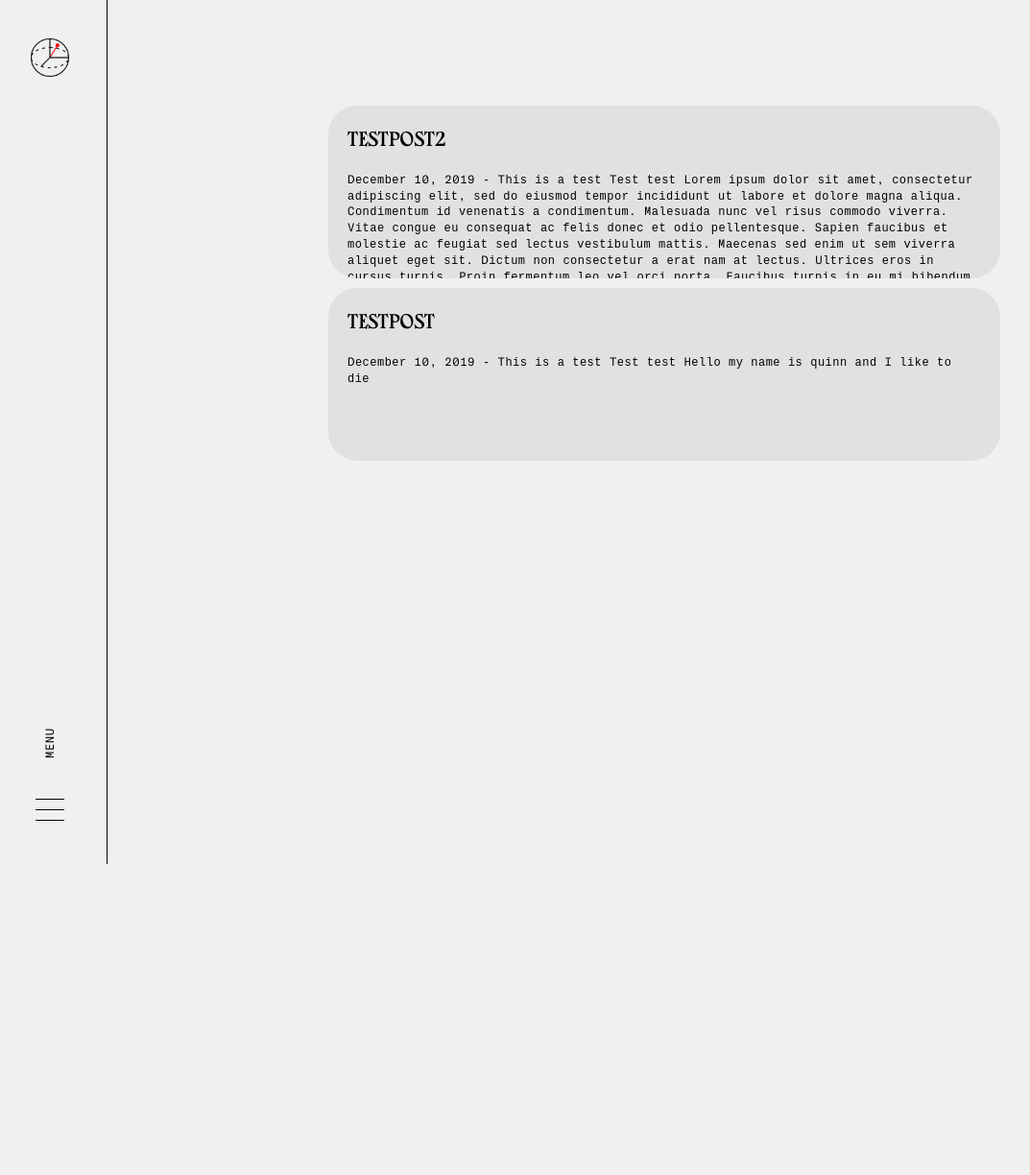
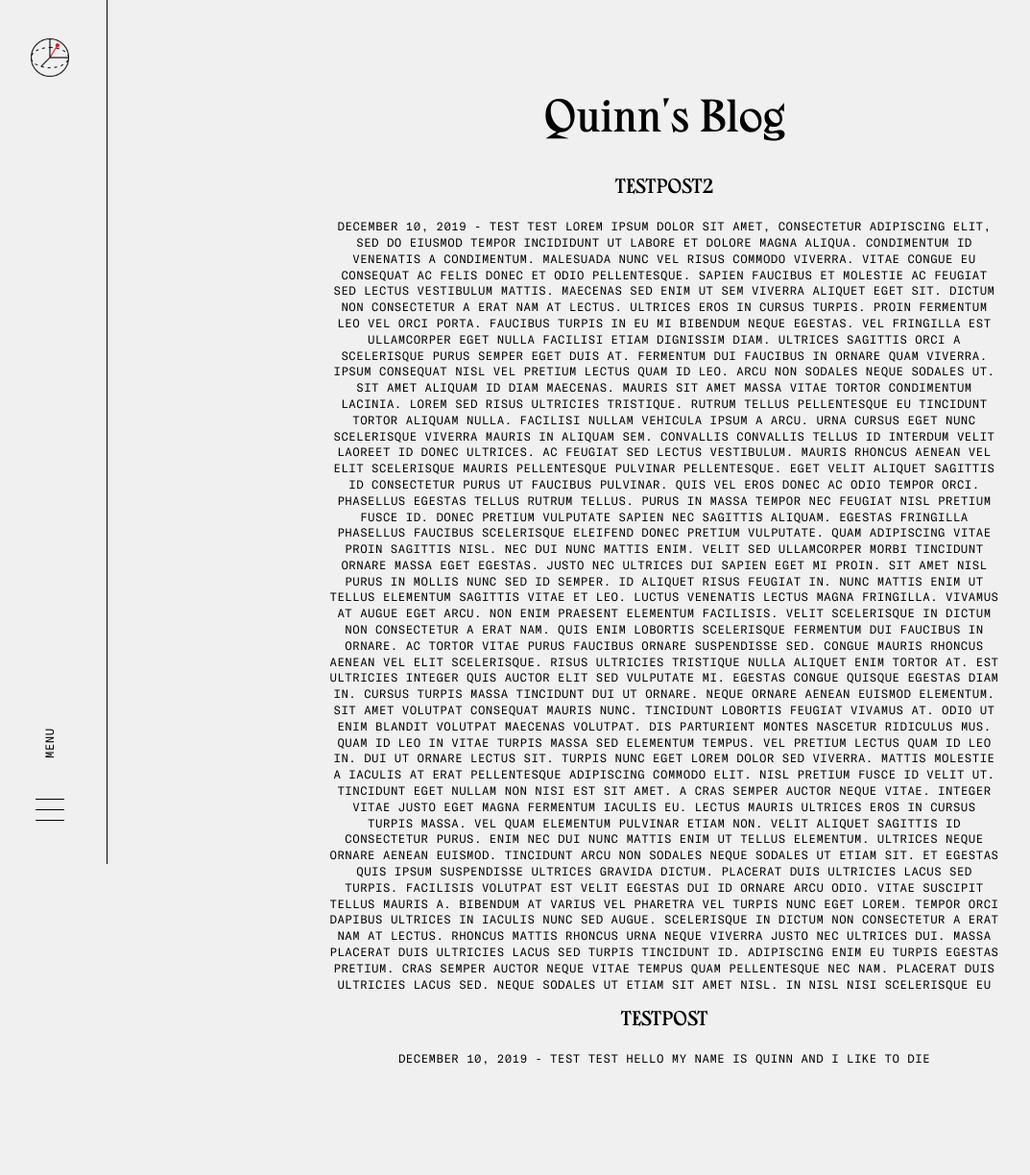
Before and after one commit to GoodbyteCo/quinnpollock.net, a Jekyll site: the page built from blog.html, in a window 1280 px wide. Shown: the whole page at 96% size, without its empty margins (8-1081 px from the left). Built offline with Jekyll 4.4.1, drawn with Linux system fonts in a browser that asks for light colours; before the commit the page ends 900 px from its top, so only the background shows below that.

Commit message:
Change blog

```diff
--- a/blog.html
+++ b/blog.html
@@ -4,31 +4,8 @@ title: Blog
 permalink: /blog/
 ---
 
-<style>
-    .blogpost {
-        cursor: pointer;
-        max-width: 700px;
-        height: 140px;
-        overflow: hidden;
-        text-align: left;
-        background: #e1e1e1;
-        padding: 20px;
-        border-radius: 30px;
-        margin:10px auto;
-        transition: all 0.3s linear;
-    }
-
-    .blogpost:hover, .blogpost:focus {
-        outline: none
-        /* box-shadow: 0px 0px 20px 4px rgba(58, 58, 58, 0.15), 0px 2px 5px 0px rgba(53, 53, 53, 0.15); */
-    }
-
-    .blogpost p {
-        text-transform: none;
-    }
-</style>
-
 <article>
+    <h1> Quinn's Blog </h1>
 {% for post in site.categories.blog %}
     <div tabindex="0" class="blogpost" onclick="window.location='{{ site.baseurl }}{{ post.url }}'">
         <h3>{{ post.title }}</h3>
--- a/blog/_posts/2019-12-10-testpost.md
+++ b/blog/_posts/2019-12-10-testpost.md
@@ -4,9 +4,6 @@ title: TestPost
 author: Quinn
 ---
 
-# This is a test
-
-
 ## Test test
 
 Hello my name is quinn and I like to die
--- a/blog/_posts/2019-12-10-testpost2.md
+++ b/blog/_posts/2019-12-10-testpost2.md
@@ -3,9 +3,6 @@ layout: blog
 title: TestPost2
 author: Quinn
 ---
-
-# This is a test
-
 
 ## Test test
 
```
